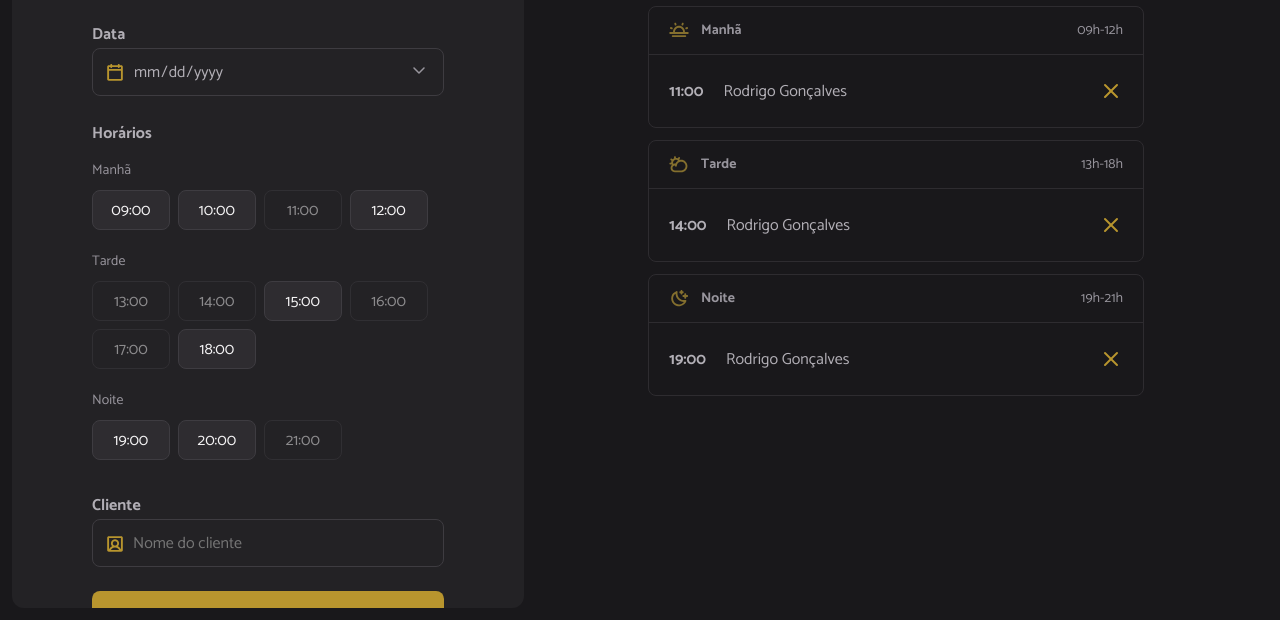
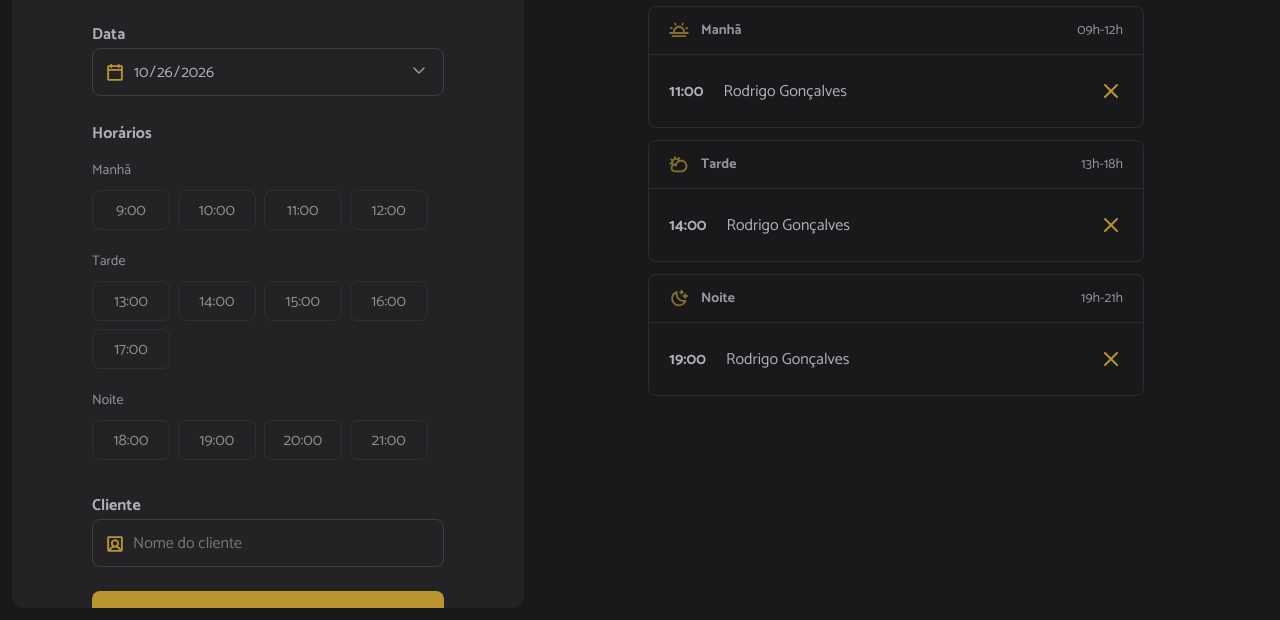
Before and after one commit to vinicius-lds04/HairDay---Rocketseat, a website built with webpack: page index.html in a window 1280 px wide. Shown: the part 180-800 px from the top of the page. Built offline with nearby package versions, Linux system fonts and the light colour scheme.

Commit message:
feat: implement scheduling functionality with date and hour selection

```diff
--- a/index.html
+++ b/index.html
@@ -35,52 +35,23 @@
 
       <span class="label">Horários</span>
       <ul id="hours" class="hours" aria-label="Horários disponíveis de manhã">
-        <!-- Exemplo: Manhã -->
+        <!-- Exemplo: Manhã
         <li data-period="morning" class="hour-period">Manhã</li>
         <li data-period="morning" value="09:00" class="hour hour-available">
           09:00
-        </li>
-        <li data-period="morning" value="10:00" class="hour hour-available">
-          10:00
-        </li>
-        <li data-period="morning" value="11:00" class="hour hour-unavailable">
-          11:00
-        </li>
-        <li data-period="morning" value="12:00" class="hour hour-available">
-          12:00
-        </li>
-        <!-- Exemplo: Tarde  -->
-        <li data-period="morning" class="hour-period">Tarde</li>
+        </li> -->
+
+        <!-- Exemplo: Tarde
+        <li data-period="afternoon" class="hour-period">Tarde</li>
         <li data-period="afternoon" value="13:00" class="hour hour-unavailable">
           13:00
-        </li>
-        <li data-period="afternoon" value="14:00" class="hour hour-unavailable">
-          14:00
-        </li>
-        <li data-period="afternoon" value="15:00" class="hour hour-available">
-          15:00
-        </li>
-        <li data-period="afternoon" value="16:00" class="hour hour-unavailable">
-          16:00
-        </li>
-        <li data-period="afternoon" value="17:00" class="hour hour-unavailable">
-          17:00
-        </li>
-        <li data-period="afternoon" value="18:00" class="hour hour-available">
-          18:00
-        </li>
-        <!-- Exemplo: Noite -->
-        <li data-period="morning" class="hour-period">Noite</li>
+        </li> -->
 
+        <!-- Exemplo: Noite
+        <li data-period="night" class="hour-period">Noite</li>
         <li data-period="night" value="19:00" class="hour hour-available">
           19:00
-        </li>
-        <li data-period="night" value="20:00" class="hour hour-available">
-          20:00
-        </li>
-        <li data-period="night" value="21:00" class="hour hour-unavailable">
-          21:00
-        </li>
+        </li> -->
       </ul>
 
       <label for="client" class="label">Cliente</label>
--- a/src/main.js
+++ b/src/main.js
@@ -7,3 +7,9 @@
 import "./styles/global.css";
 import "./styles/form.css";
 import "./styles/schedule.css";
+
+// JS
+import "./modules/form/submit.js";
+import "./modules/form/date-change.js";
+
+import "./modules/page-load.js";
--- /dev/null
+++ b/src/modules/form/date-change.js
@@ -0,0 +1,8 @@
+import { schedulesDay } from "../schedules/load.js";
+import {} from "../schedules/load.js";
+
+// Seleciona o input de data
+const selectedDate = document.getElementById("date");
+
+// Recarrega a lista de horários quando o input de data mudar.
+selectedDate.onchange = () => schedulesDay();
--- /dev/null
+++ b/src/modules/form/hours-click.js
@@ -0,0 +1,16 @@
+export function hoursClick() {
+  const hours = document.querySelectorAll(".hour-available");
+
+  hours.forEach(( available ) => {
+    available.addEventListener("click", (selected) => {
+
+      // Remove a classe hour-selected de todas as li não selecionadas.
+      hours.forEach((hour) => {
+        hour.classList.remove("hour-selected");
+      })
+
+      // Adiciona a classe na li clicada.
+      selected.target.classList.add("hour-selected");
+    })
+  })
+}
--- /dev/null
+++ b/src/modules/form/hours-load.js
@@ -0,0 +1,55 @@
+import dayjs from "dayjs";
+
+import { openingHours } from "../../utils/opening-hours.js";
+import { hoursClick } from "./hours-click.js";
+
+const hours = document.getElementById("hours");
+
+export function hoursLoad({ date }) {
+  // Limpa a lista de horários.
+  hours.innerHTML = "";
+
+  const opening = openingHours.map((hour) => {
+    // Recupera somente a hora.
+    const [scheduleHour] = hour.split(":");
+
+    // Adiciona a hora na date e verfica se está no passado.
+    const isHourPast = dayjs(date).add(scheduleHour, "hour").isAfter(dayjs());
+
+    return {
+      hour,
+      available: isHourPast,
+    };
+  });
+
+  // Renderiza os horários.
+  opening.forEach(({ hour, available }) => {
+    const li = document.createElement("li");
+
+    li.classList.add("hour");
+    li.classList.add(available ? "hour-available" : "hour-unavailable");
+
+    li.textContent = hour;
+
+    if (hour === "9:00") {
+      hourHeaderAdd("Manhã");
+    } else if (hour === "13:00") {
+      hourHeaderAdd("Tarde");
+    } else if (hour === "18:00") {
+      hourHeaderAdd("Noite");
+    }
+
+    hours.append(li);
+  });
+
+  // Adiciona o evento de clique nos horários disponíveis.
+  hoursClick();
+}
+
+function hourHeaderAdd(title) {
+  const header = document.createElement("li");
+  header.classList.add("hour-period");
+  header.textContent = title;
+
+  hours.append(header);
+}
--- /dev/null
+++ b/src/modules/form/submit.js
@@ -0,0 +1,43 @@
+import dayjs from "dayjs";
+
+const form = document.querySelector("form");
+const clientName = document.getElementById("client");
+const selectedDate = document.getElementById("date");
+
+// Data atual para formatar o input.
+const inputToday = dayjs(new Date()).format("YYYY-MM-DD");
+
+// Carrega a data atual e define a data mínima como sendo a atual.
+selectedDate.value = inputToday;
+selectedDate.min = inputToday;
+
+form.onsubmit = (event) => {
+  event.preventDefault();
+
+  try {
+    // Recuperando o nome do cliente.
+    const name = clientName.value.trim();
+    if (!name) {
+      return alert("Informe o nome do cliente!");
+    }
+
+    // Recupera o horário selecionado.
+    const hourSelected = document.querySelector(".hour-selected");
+    if (!hourSelected) {
+      return alert("Selecione a hora.");
+    }
+
+    // Recupera somente a hora.
+    const [hour] = hourSelected.innerText.split(":");
+
+    // Insere a hora na data.
+    const when = dayjs(selectedDate.value).add(hour, "hour");
+
+    // Gera um ID
+    const id = new Date().getTime();
+
+  } catch (error) {
+    alert("Não foi possível realizar o agendamento.");
+    console.log(error);
+  }
+};
--- /dev/null
+++ b/src/modules/page-load.js
@@ -0,0 +1,5 @@
+import { schedulesDay } from "./schedules/load.js";
+
+document.addEventListener("DOMContentLoaded", function() {
+  schedulesDay();
+});
--- /dev/null
+++ b/src/modules/schedules/load.js
@@ -0,0 +1,12 @@
+import { hoursLoad } from "../form/hours-load.js";
+
+// Seleciona o input de data.
+const selectedDate = document.getElementById("date");
+
+export function schedulesDay() {
+  // Obtém a data do input
+  const date = selectedDate.value;
+
+  // Renderiza as horas disponíveis.
+  hoursLoad({ date });
+}
--- /dev/null
+++ b/src/utils/opening-hours.js
@@ -0,0 +1,15 @@
+export const openingHours = [
+  "9:00",
+  "10:00",
+  "11:00",
+  "12:00",
+  "13:00",
+  "14:00",
+  "15:00",
+  "16:00",
+  "17:00",
+  "18:00",
+  "19:00",
+  "20:00",
+  "21:00",
+];
```
